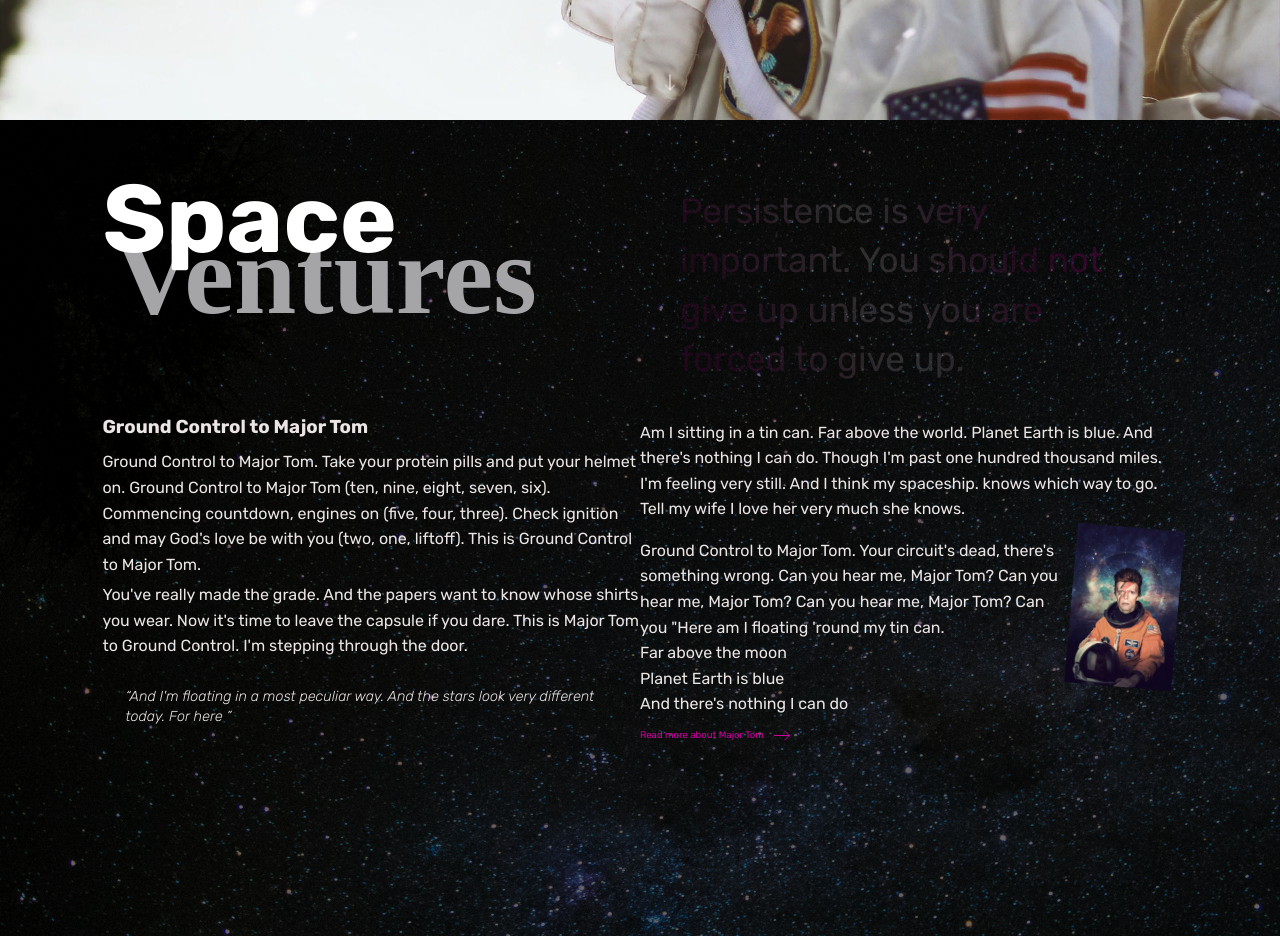
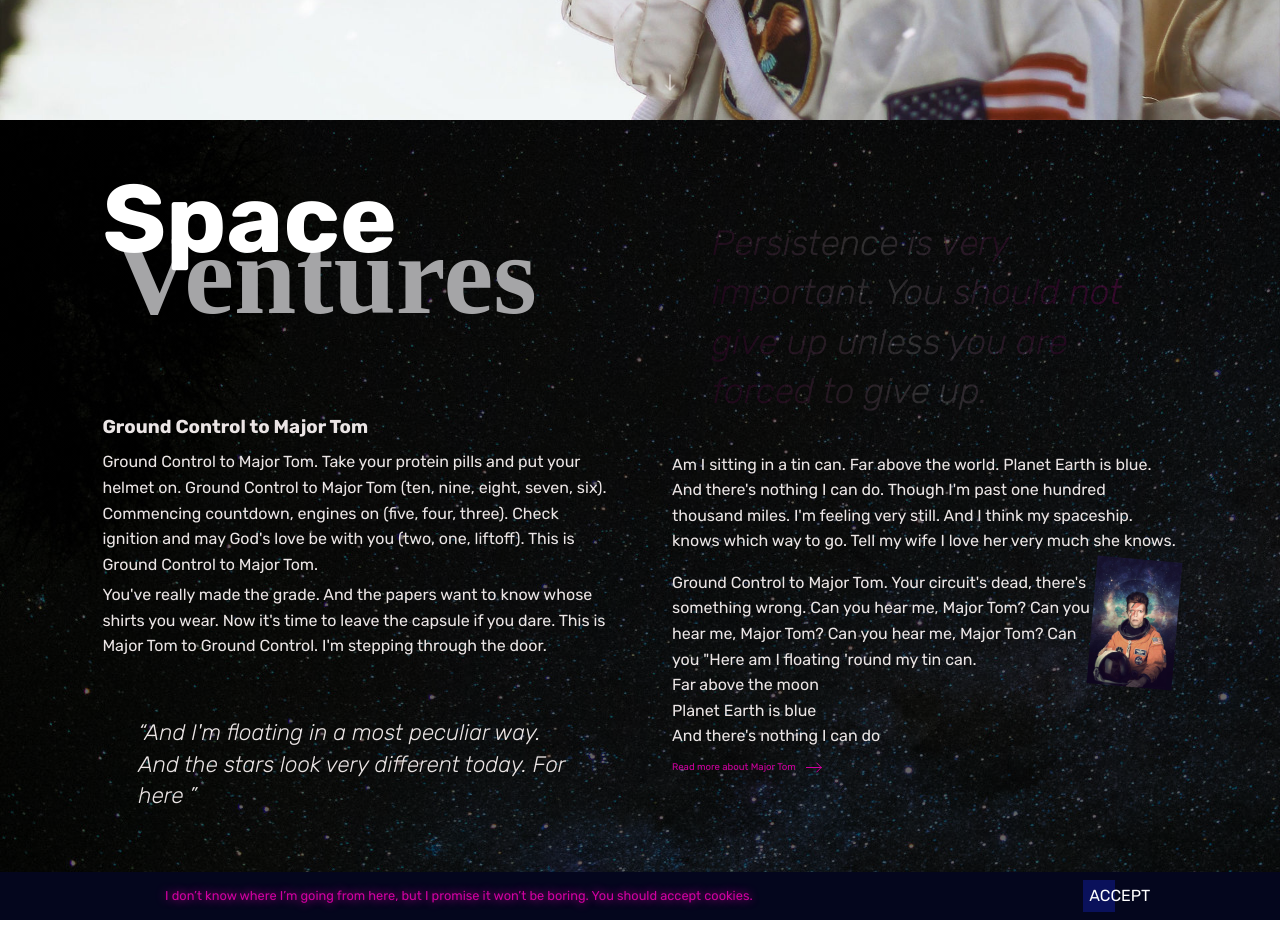
Before and after one commit to alexander-rusiecki/space-ventures, a plain HTML site: page index.html in a window 1280 px wide. Shown: the part 680-1616 px from the top of the page. Drawn offline with Linux system fonts and the light colour scheme.

Commit message:
add desktop styling

```diff
--- a/index.html
+++ b/index.html
@@ -72,16 +72,17 @@
       </section>
     </div>
     <div class="main-right">
-      <section class="main-right-content">
+      <section class="main-right-quote">
         <blockquote id="hidden-quote">Persistence is very important. You should not give up unless
           you
           are forced to give up. </blockquote>
       </section>
-      <section>
-        <p>Am I sitting in a tin can. Far above the world. Planet Earth is blue. And there's nothing I can do. Though
+      <section class="main-right-content">
+        <p class="floating">Am I sitting in a tin can. Far above the world. Planet Earth is blue. And there's nothing I
+          can do. Though
           I'm past one hundred thousand miles. I'm feeling very still. And I think my spaceship. knows which way to go.
           Tell my wife I love her very much she knows.</p>
-        <img src="img/images/major-tom-240.jpg" alt="Major Tom" id="hidden-image">
+        <img src="img/images/major-tom-240.jpg" alt="Major Tom">
         <p>Ground Control to Major Tom. Your circuit's dead, there's something wrong. Can you hear me, Major Tom? Can
           you hear me, Major Tom? Can you hear me, Major Tom? Can you "Here am I floating 'round my tin can. <br> Far
           above the moon <br> Planet Earth is blue <br> And there's nothing I can do</p>
--- a/scss/layout/_content.scss
+++ b/scss/layout/_content.scss
@@ -4,10 +4,11 @@
 main {
   background-image: linear-gradient(rgba(0, 0, 0, 0.6), rgba(0, 0, 0, 0.6)),
     url('../img/images/space-480.jpg');
-  padding: 2em 8%;
+  padding: 0 8%;
   color: $font-white;
   @include desktop {
     height: 94vh;
+    gap: 4em;
     display: flex;
     background-image: linear-gradient(rgba(0, 0, 0, 0.6), rgba(0, 0, 0, 0.6)),
       url('../img/images/space-1920.jpg');
@@ -24,6 +25,7 @@ main {
   .main-left {
     @include desktop {
       width: 50%;
+      padding-top: 2em;
     }
     .main-heading {
       font-size: 2rem;
@@ -48,7 +50,6 @@ main {
           font-family: $secondary-font;
           @include desktop {
             font-size: 7rem;
-
             top: -0.8em;
             left: 0.1em;
           }
@@ -76,17 +77,49 @@ main {
           // content: '\201C';
           content: '\201D';
         }
+        @include desktop {
+          margin-top: 1em;
+          font-size: 1.4rem;
+        }
       }
     }
   }
   .main-right {
     @include desktop {
       width: 50%;
+      padding-top: 4em;
     }
+    .main-right-quote {
+      #hidden-quote {
+        font-style: italic;
+        display: none;
+        @include desktop {
+          display: block;
+          background: rgb(209, 0, 160);
+          background: linear-gradient(
+            248deg,
+            rgba(209, 0, 160, 0.2091211484593838) 14%,
+            rgba(209, 0, 160, 0.1250875350140056) 26%,
+            rgba(255, 255, 255, 0.15309873949579833) 55%,
+            rgba(209, 0, 160, 0.11388305322128855) 88%,
+            rgba(209, 0, 160, 0.11948529411764708) 100%
+          );
+          background-clip: text;
+          -webkit-background-clip: text;
+          -moz-background-clip: text;
+          -moz-text-fill-color: transparent;
+          -webkit-text-fill-color: transparent;
+          font-size: 2.2rem;
+        }
+      }
+    }
+    .main-right-content {
       img {
+        display: none;
         @include desktop {
+          display: block;
           float: right;
-        height: 10em;
+          height: 8em;
           transform: rotate(5deg);
         }
       }
@@ -109,91 +142,5 @@ main {
         }
       }
     }
-
-  .main-right-content #hidden-quote {
-    display: none;
-    @include desktop {
-      display: block;
-      background: rgb(209, 0, 160);
-      background: linear-gradient(
-        248deg,
-        rgba(209, 0, 160, 0.2091211484593838) 14%,
-        rgba(209, 0, 160, 0.1250875350140056) 26%,
-        rgba(255, 255, 255, 0.15309873949579833) 55%,
-        rgba(209, 0, 160, 0.11388305322128855) 88%,
-        rgba(209, 0, 160, 0.11948529411764708) 100%
-      );
-      background-clip: text;
-      -webkit-background-clip: text;
-      -moz-background-clip: text;
-      -moz-text-fill-color: transparent;
-      -webkit-text-fill-color: transparent;
-      font-size: 2.2rem;
   }
 }
-  .main-right #hidden-image {
-    display: none;
-    @include desktop {
-      display: block;
-    }
-  }
-
-  // @include desktop {
-  //   .main-left,
-  //   .main-right {
-  //     width: 50%;
-  //     padding: 1em 5em;
-  //   }
-  //   .main-left-content {
-  //     margin-top: 7em;
-  //     h3 {
-  //       font-size: 1.5rem;
-  //     }
-  //     p {
-  //       font-size: 0.8rem;
-  //       line-height: 1.4rem;
-  //     }
-  //     blockquote {
-  //       font-size: 1.3rem;
-  //     }
-  //   }
-  //   .main-right-content {
-  //     margin-top: 7em;
-  //   }
-  // }
-  // p {
-  //   font-size: 0.6rem;
-  //   margin: 0.3rem;
-  // }
-  // h3 {
-  //   font-size: 1.2rem;
-  // }
-  // blockquote {
-  //   font-size: 1rem;
-  //   margin: 2em 1em;
-  //   font-style: italic;
-  //   &::before {
-  //     content: '\201C';
-  //   }
-  //   &::after {
-  //     content: '\201C';
-  //     content: '\201D';
-  //   }
-  // }
-  // a {
-  //   color: $font-pink;
-  //   text-decoration: none;
-  //   position: relative;
-  //   &::after {
-  //     content: url('../img/icons/arrow-pink.svg');
-  //     position: absolute;
-  //     left: 14em;
-  //     transition: left 0.1s ease-in-out;
-  //   }
-  //   &:hover {
-  //     &::after {
-  //       left: 16em;
-  //     }
-  //   }
-  // }
-}
--- a/scss/layout/_cookie.scss
+++ b/scss/layout/_cookie.scss
@@ -13,6 +13,14 @@
   margin-right: -50vw;
   @include desktop {
     height: 6vh;
+    display: flex;
+    align-items: center;
+    justify-content: space-around;
+    padding: 0;
+    left: 0;
+    right: 0;
+    margin-left: 0;
+    margin-right: 0;
   }
   p {
     font-size: 0.8rem;
@@ -28,5 +36,9 @@
     width: 100%;
     border: none;
     cursor: pointer;
+    @include desktop {
+      width: 2em;
+      margin-top: 0;
+    }
   }
 }
--- a/scss/layout/_header.scss
+++ b/scss/layout/_header.scss
@@ -16,7 +16,7 @@
     align-items: center;
     overflow: hidden;
     position: fixed;
-    background-color: rgba(238, 241, 242, 0.6);
+    // background-color: rgba(238, 241, 242, 0.6);
     @include desktop {
       height: 8%;
     }
@@ -36,6 +36,7 @@
         height: 0.3em;
         width: 2.2em;
         background-color: black;
+        outline: 1px solid white;
         border-radius: 1em;
         @include desktop {
           height: 0.5em;
```
Also changed, not shown: css/main.css. Lines whose indentation alone changed are shown as unchanged.
